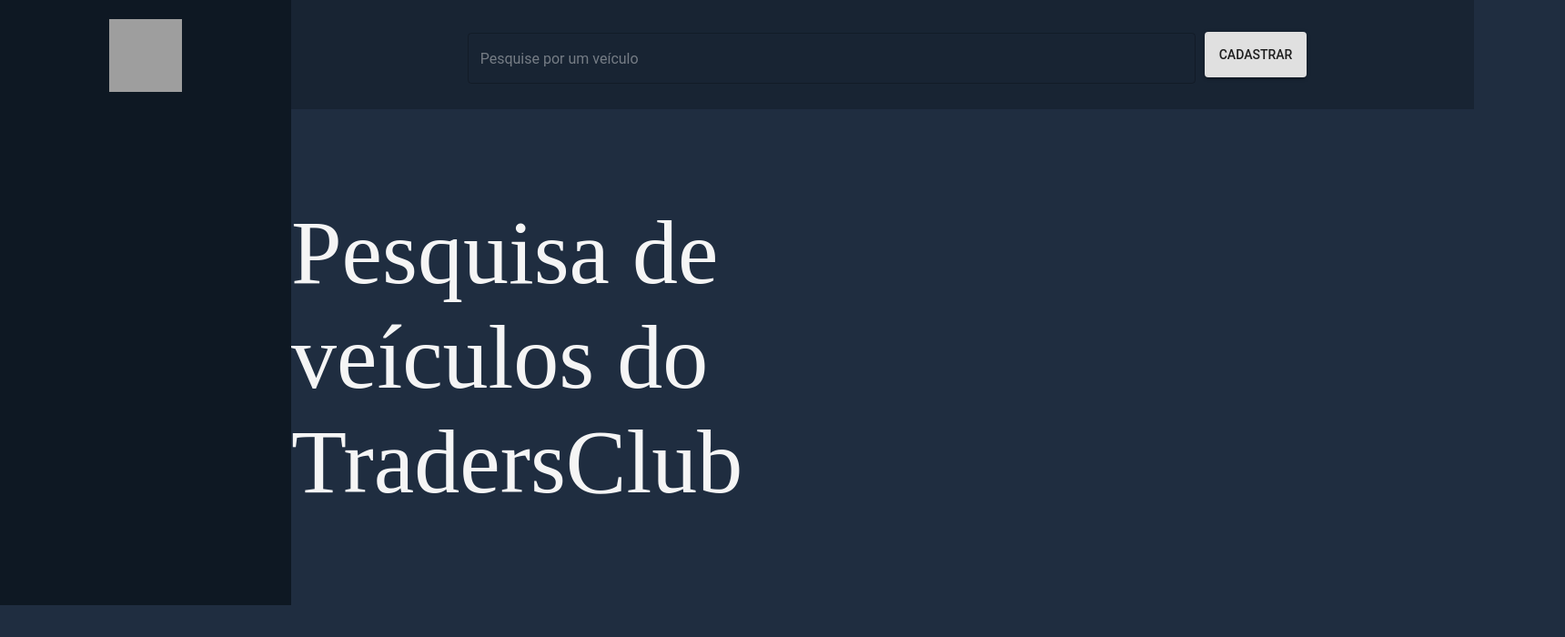
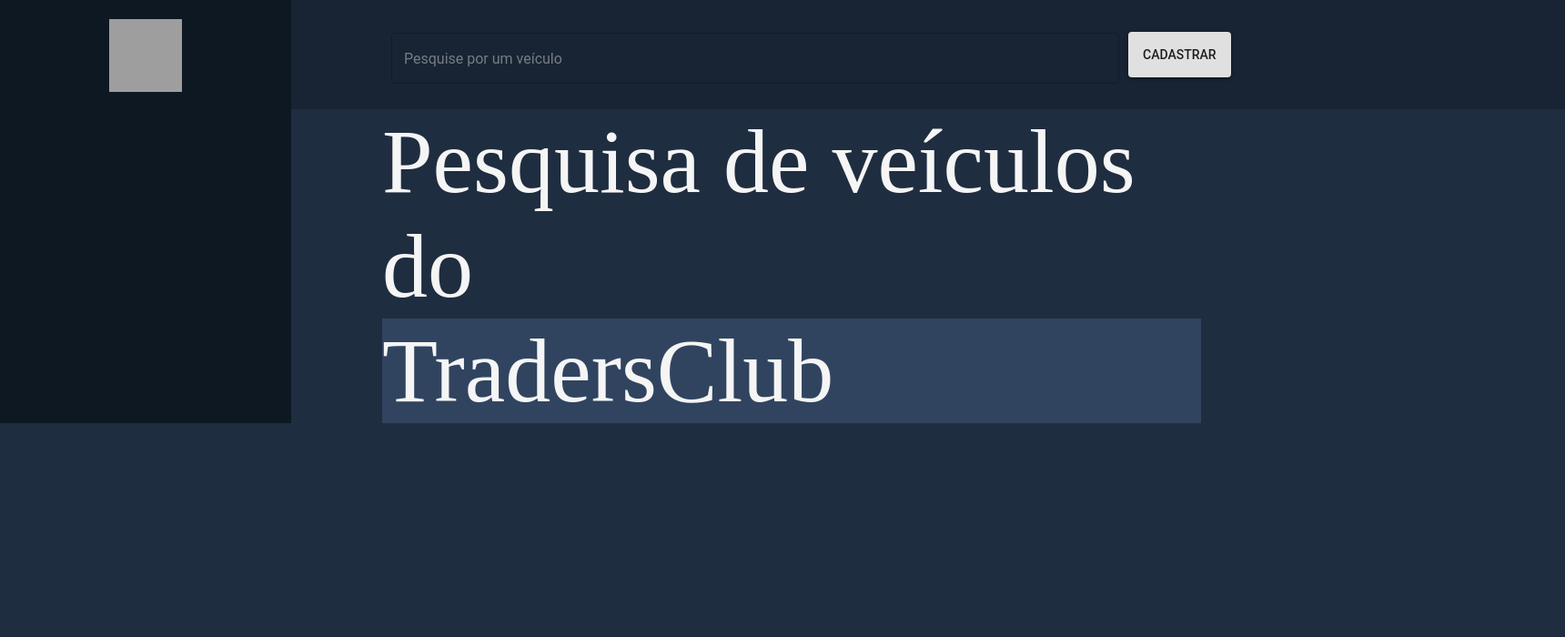
Before and after one commit to thiagoodiniz/traders-club, a React (Create React App) app: page / in a window 1280 px wide. Shown: the top 700 px of the page at 91% size, 1720 px wide, since content can reach past the window. Built offline with nearby package versions, Linux system fonts and the light colour scheme; no server answers; grey boxes are pictures that could not be loaded.

Commit message:
refactory: adjusting the layout

```diff
--- a/src/components/Home.js
+++ b/src/components/Home.js
@@ -12,11 +12,13 @@
 
     render(){
         return(
-            <div className="banner">
+            <div>
                 {this.props.list.length > 0 ? (
                     <ListVehicles list={this.props.list} />
                     ) :
-                    <p>Pesquisa de veículos do TradersClub</p>
+                    <div className="banner">
+                        <span>Pesquisa de veículos do<div style={{backgroundColor:'#304460'}}> TradersClub</div></span>
+                    </div>
                 }
             </div>
         )
--- a/src/components/ListVehicles.js
+++ b/src/components/ListVehicles.js
@@ -12,7 +12,7 @@
   root: {
     flexGrow: 1,
     width: '1000px',
-    marginLeft: '30px',
+    marginLeft: '50px',
     marginTop: '30px'
   }
 });
--- a/src/css/App.css
+++ b/src/css/App.css
@@ -15,9 +15,10 @@
   flex-direction: row;
   align-items: center;
   flex-wrap: wrap;
-  justify-content: center;
+  justify-content: flex-start;
   height: 120px;
   width: 1300px;
+  padding-left: 100px;
 }
 
 .search-bar > div {
--- a/src/css/Shared.css
+++ b/src/css/Shared.css
@@ -16,4 +16,6 @@
 .banner {
     font-family: 'Lobster Two', cursive;
     font-size: 100px;
+    width: 900px;
+    padding-left: 100px;
 }
```
